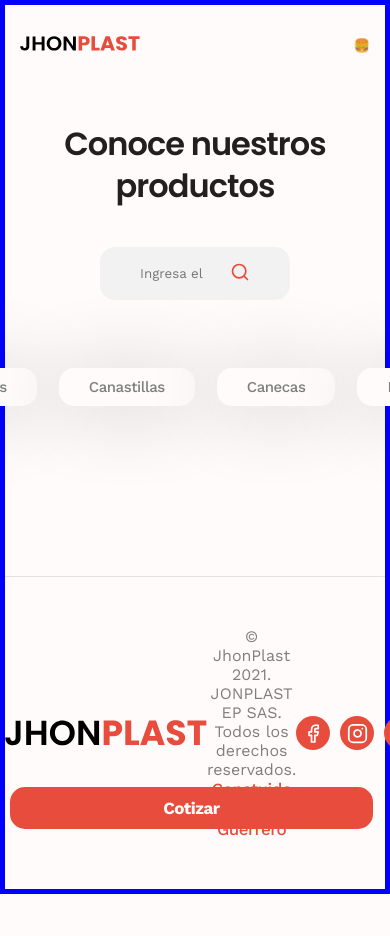
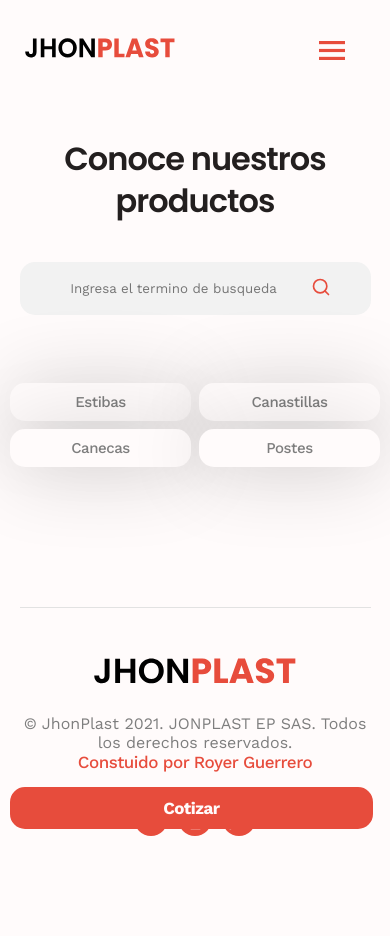
Before and after one commit to royerguerrero/jhonplast, a Flask app: page /productos/ in a window 390 px wide; the page is wider, and only the part inside the window is pictured. Before the commit the page ends 894 px from the top of that part, so only its background shows below. Run offline with Flask 2, Linux system fonts and the light colour scheme.

Commit message:
feat: add responsive css code and burger button into main menu

```diff
--- a/app/static/javascript/menu.js
+++ b/app/static/javascript/menu.js
@@ -1,4 +1,5 @@
-const menuItems = document.querySelectorAll('.navbar__item')
+const header = document.querySelector(".header")
+const menuItems = header.querySelectorAll('.navbar__item')
 
 menuItems.forEach(item => {
     if (item.href == window.location) {
@@ -7,6 +8,17 @@
 })
 
 const burgerButton = document.querySelector('.navbar__toogle-button')
+let isMenuOpen = false
+
 burgerButton.addEventListener('click', () => {
-    // TODO: Add logic for show or not the navbar
+    burgerButton.classList.toggle("navbar__toogle-button--close")
+
+    if (isMenuOpen) {
+        isMenuOpen = false
+    } else {
+        isMenuOpen = true
+        menuItems.forEach(i => {i.classList.add('hide')})
+    }
+
+   menuItems.forEach(item => item.classList.toggle("show"))
 })
--- a/app/static/style.css
+++ b/app/static/style.css
@@ -394,7 +394,7 @@
 }
 
 .show {
-    display: initial;
+    display: initial !important;
     opacity: 1  ;
 }
 
@@ -522,15 +522,105 @@
 
 /* iPads and Tablets */
 @media screen and (max-width: 768px) {
-    body {
-        border: red solid 5px;
+    .header {
+        width: 95%;
+        margin: auto;
+        align-items: flex-start;
+    }
+
+    .header__navbar {
+        position: absolute;
+        width: 100%;
+        top: 100px;
+        left: 0px;
+        flex-direction: column;
+        justify-content: center;
+        align-items: center;
+        background-color: var(--light);
+        box-shadow: 0px 4px 80px rgba(0, 0, 0, 0.2);
+    }
+
+    .navbar__item:first-child {
+        margin-top: 30px;
+    }
+
+    .navbar__item:last-child {
+        margin-bottom: 30px;
+    }
+
+    .navbar__toogle-button {
+        display: initial;
+        width: 100%;
+        height: 40px;
+        background-image: url("./icons/menu.svg");
+        background-repeat: no-repeat;
+        background-size: 36px;
+        background-position-x: right;
+        background-position-y: center;
+        margin-right: 20px;
+    }
+
+
+    .navbar__toogle-button--close {
+        background-size: 26px;
+        background-image: url("./icons/menu-closed.svg");
+    }
+
+    .navbar__item {
+        display: none;
+    }
+
+    .hero {
+        padding: 40px 40px 0px 40px;
+        width: 90vw;
+        margin-bottom: 80px;
+    }
+
+    .hero__products {
+        grid-template-columns: 1fr;
+    }
+
+    .hero__main-product {
+        display: none;
+    }
+
+    .products__search {
+        width: 90%;
+    }
+
+    .products__pills {
+        display: grid;
+        grid-template-columns: repeat(2, 1fr);
+        gap: 8px;
+        padding: 0px 10px;
+        text-align: center;
+    }
+
+    .products__collection {
+        grid-template-columns: repeat(2, 1fr);
+    }
+
+    .contact {
+        grid-template-columns: 1fr;
+        width: 90%;
+    }
+
+    .footer {
+        flex-direction: column;
+        gap: 30px;
+        width: 90%;
+        margin: auto;
     }
 }
 
 /* Mobile devices */
 @media screen and (max-width: 480px) {
-    body {
-        border: blue solid 5px;
+    .header {
+        align-items: center;
+    }
+
+    .navbar__toogle-button {
+        background-size: 26px;
     }
 
     .button--header {
@@ -547,20 +637,30 @@
         display: none;
     }
 
-    .navbar__toogle-button {
-        display: initial;
-    }
-
-    .navbar__item {
-        display: none;
-    }
-
     .header {
         justify-content: space-between;
         padding: 30px 15px;
     }
 
     .header__brand {
-        width: 120px;
+        width: 150px;
+    }
+
+    .hero {
+        padding: 20px 20px 0px 20px;
+        margin-bottom: 230px;
+    }
+
+    .hero__heading {
+        font-size: 56px;
+        line-height: 100%;
+    }
+
+    .products__collection {
+        grid-template-columns: 1fr;
+    }
+
+    .footer {
+        margin-bottom: 50px;
     }
 }
--- a/app/templates/base.html
+++ b/app/templates/base.html
@@ -23,8 +23,8 @@
             <a class="navbar__item" href="/">Home</a>
             <a class="navbar__item" href="/productos/">Productos</a>
             <a class="navbar__item" href="/contacto/">Contacto</a>
-            <button class="navbar__toogle-button">🍔</button>
         </nav>
+        <button class="navbar__toogle-button"></button>
         <a class="button button--header" href="https://api.whatsapp.com/send?phone=573123316726&text=Vengo%20desde%20su%20pagina%20web,%20quiero%20cotizar%20un%20proyecto">Cotizar</a>
     </header>
     <main>
--- a/app/website.py
+++ b/app/website.py
@@ -4,7 +4,6 @@
 from app.models import Product
 
 website = Blueprint('website', __name__)
-
 
 @website.route('/')
 def index():
```
Also changed, not shown: app/templates/index.html (+16 -13 lines), app/static/icons/menu-closed.svg (added), app/static/icons/menu.svg (added).
